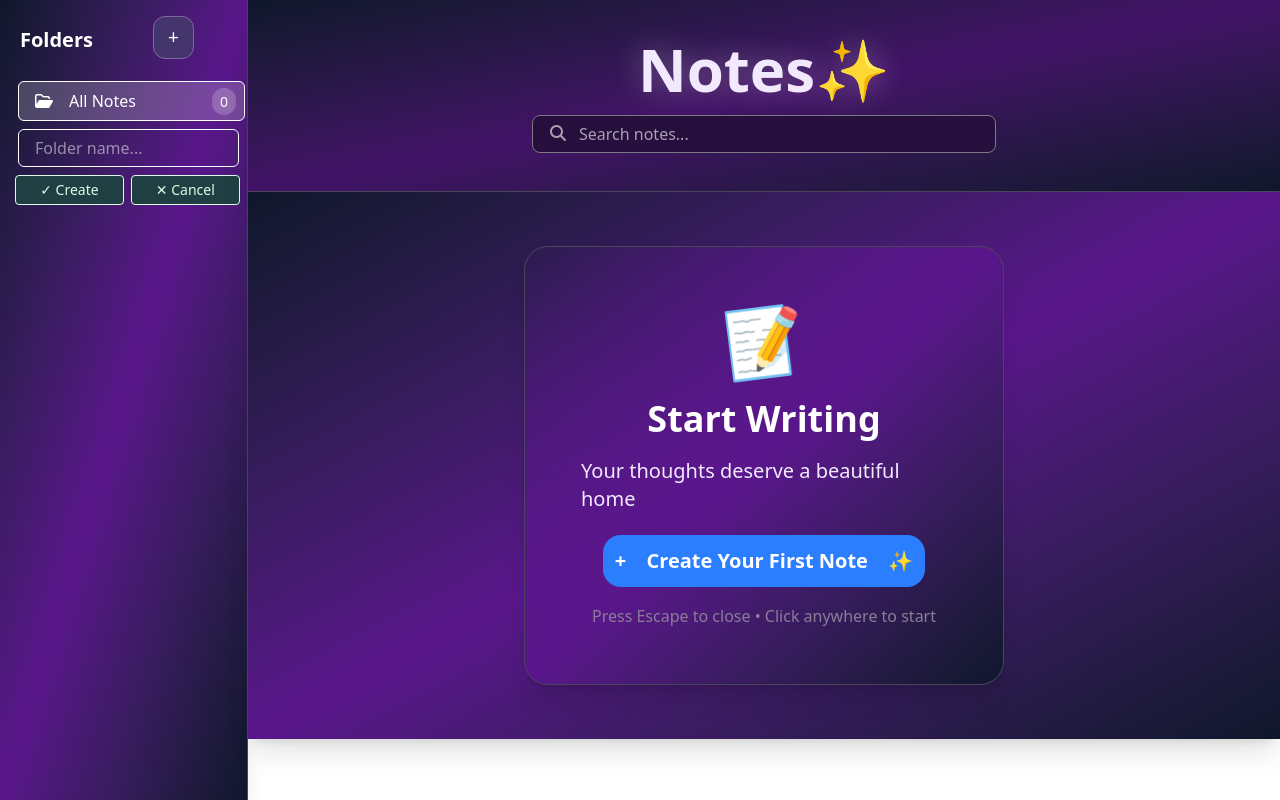
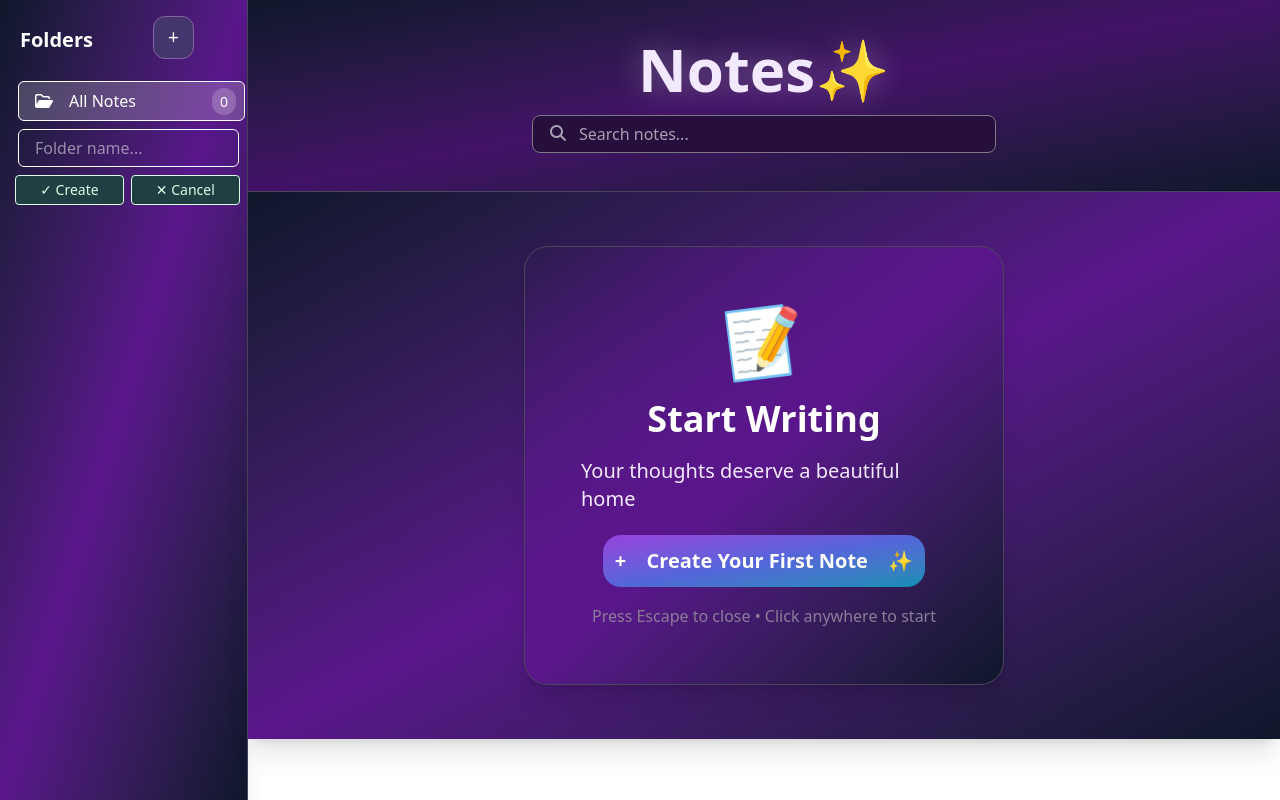
Before and after one commit to NwakanmaEmmanuel/Mini-Note-Board, a React (Vite) app: page / in a window 1280 px wide. Built offline with nearby package versions, Linux system fonts and the light colour scheme.

Commit message:
added more functionality

```diff
--- a/src/App.jsx
+++ b/src/App.jsx
@@ -2,8 +2,15 @@
 import './App.css'
 import Sidebar from './components/Sidebar'
 import Header from './components/Header'
+import { useState } from 'react'
 
 function App() {
+
+  const [notes, setNotes] = useState([])
+
+  function addNewNote(newnote) {
+    setNotes(note => [...note, newnote])
+  }
 
   return (
 
@@ -11,7 +18,7 @@ function App() {
 
     <div className='flex '>
       <Sidebar/>
-      <Header/>
+      <Header addNewNote={addNewNote} notes={notes}/>
     </div>
 
   )
--- a/src/components/Header.jsx
+++ b/src/components/Header.jsx
@@ -1,6 +1,6 @@
 import Main from './Main'
 
-export default function Header() {
+export default function Header( {addNewNote, notes}) {
   return (
     <div className='flex-1'>
       <div className='bg-linear-to-br from-slate-900 via-[#421267] to-slate-900  shadow-xl backdrop-blur-lg border-b border-[#4b455c] outline-0  flex flex-1 h-48 items-center justify-center flex-col
@@ -17,7 +17,7 @@ export default function Header() {
               />
           </div>
       </div>
-    <Main/>
+    <Main addNewNote={addNewNote} notes={notes}/>
     </div>
 
   )
--- a/src/components/Main.jsx
+++ b/src/components/Main.jsx
@@ -1,7 +1,7 @@
 import { useState } from "react"
 import NewNote from "./NewNote";
 
-function Main() {
+function Main({addNewNote, notes}) {
 
     const [showBox, setShowBox] = useState(false);
 
@@ -15,12 +15,12 @@ function Main() {
             <div className="text-7xl mb-6 relative animate-[moveUpDown_2s_ease-in-out_infinite_alternate] ">📝</div>
             <h1 className="text-4xl font-bold text-white mb-4.5">Start Writing</h1>
             <p className="font-medium text-xl text-[#f3e9ff] mb-5.5">Your thoughts deserve a beautiful home</p>
-            <button onClick={() => setShowBox(true)} className=" group p-3 mb-[17px] bg-blue-500 text-white text-xl font-bold rounded-[18px] transform transition hover:scale-105 active:scale-95">
+            <button onClick={() => setShowBox(true)} className=" group p-3 mb-[17px] bg-blue-500 text-white text-xl font-bold rounded-[18px] transform transition hover:scale-105 active:scale-95 bg-linear-to-br from-[#9641dd] via-[#5465da] to-[#078eb2]  ">
                 <span className="mr-[15px] inline-block transform transition group-hover:rotate-180 duration-700">+</span> Create Your First Note <span className="text-white ml-[15px]">✨</span>
             </button>
             <p className="text-[#8b7d99] ">Press Escape to close • Click anywhere to start</p>
 
-            {showBox &&  <NewNote/>}
+        {showBox &&  <NewNote setShowBox={setShowBox} addNewNote={addNewNote} notes={notes} />}
 
         </div>
 
--- a/src/components/NewNote.jsx
+++ b/src/components/NewNote.jsx
@@ -1,14 +1,44 @@
+import { useState } from "react"
 
 
 
 
-export default function NewNote() {
+export default function NewNote( {setShowBox , addNewNote, notes}) {
+
+
+  const [title, setTitle] = useState("")
+  const [content, setContent] = useState("")
+
+
+  function addNote(){
+    addNewNote({
+      title,
+      content
+    })
+
+  }
+
+
   return (
-    <div className="bg-[#2e203c] w-[520px] right-[600px] top-[5px] h-[330px] p-7 absolute rounded-xl ">
-      <h1 className="text-white text-2xl font-bold">Create New Note</h1>
-      <label>Create a new note with an optional title, content, and folder organization.</label>
-      <input type="text" className="bg-[#3f3848]" placeholder="Note title... " />
-      <textarea name="" className="bg-[#3f3848]"></textarea>
+    <div className="bg-linear-to-br from-[#2b2434] via-[#2e213a] to-[#20192b]  w-[520px] right-[600px] top-[5px] h-[273px] p-7 absolute rounded-xl border-[0.5px] border-[#4b455c] ">
+      <button className="text-black text-lg font-bold absolute left-[488px] top-1.5  "  onClick={() => setShowBox(false)}>x</button>
+      <h1 className="text-white text-2xl font-bold mb-2">Create New Note</h1>
+      <p className="text-[#c1bcc5] text-sm ">Create a new note with an optional title, content, and folder organization.</p>
+      <input
+        type="text"
+        onChange={(e) => setTitle(e.target.value)}
+        placeholder='Note title...'
+        className=' min-w-116  h-9.5 p-2.5 text-sm mb-3.5 focus:border-3 focus:outline-[#534e64]  outline-0 bg-[#3f3848] border-[#7e7885] border-[0.3px] text-white placeholder:text-[#a8a0b1] rounded-lg '
+              />
+      <textarea onChange={(e) => setContent(e.target.value)} className="bg-[#3f3848] w-116 h-15 mb-2.5  p-2.5 text-white placeholder:text-[#a8a0b1] border-[0.3px] text-sm focus:border-3  focus:outline-[#534e64]  outline-0  border-[#7e7885]  rounded-lg" placeholder="Start writing to your note..."></textarea>
+    <div className="flex justify-self-end">
+      <button className="px-5 py-2 text-sm font-bold text-white bg-linear-to-br from-[#9641dd] via-[#5465da] to-[#078eb2]  rounded-lg" onClick={() => setShowBox(false)}>Cancel</button>
+      <button className="px-3 py-2 ml-2 text-sm font-bold text-white bg-linear-to-br from-[#9641dd] via-[#5465da] to-[#078eb2]  rounded-lg">
+        <span onClick={addNote} className="mr-2">✨ </span> Create Note
+      </button>
+      notes.m
+    </div>
+
     </div>
   )
 }
```
